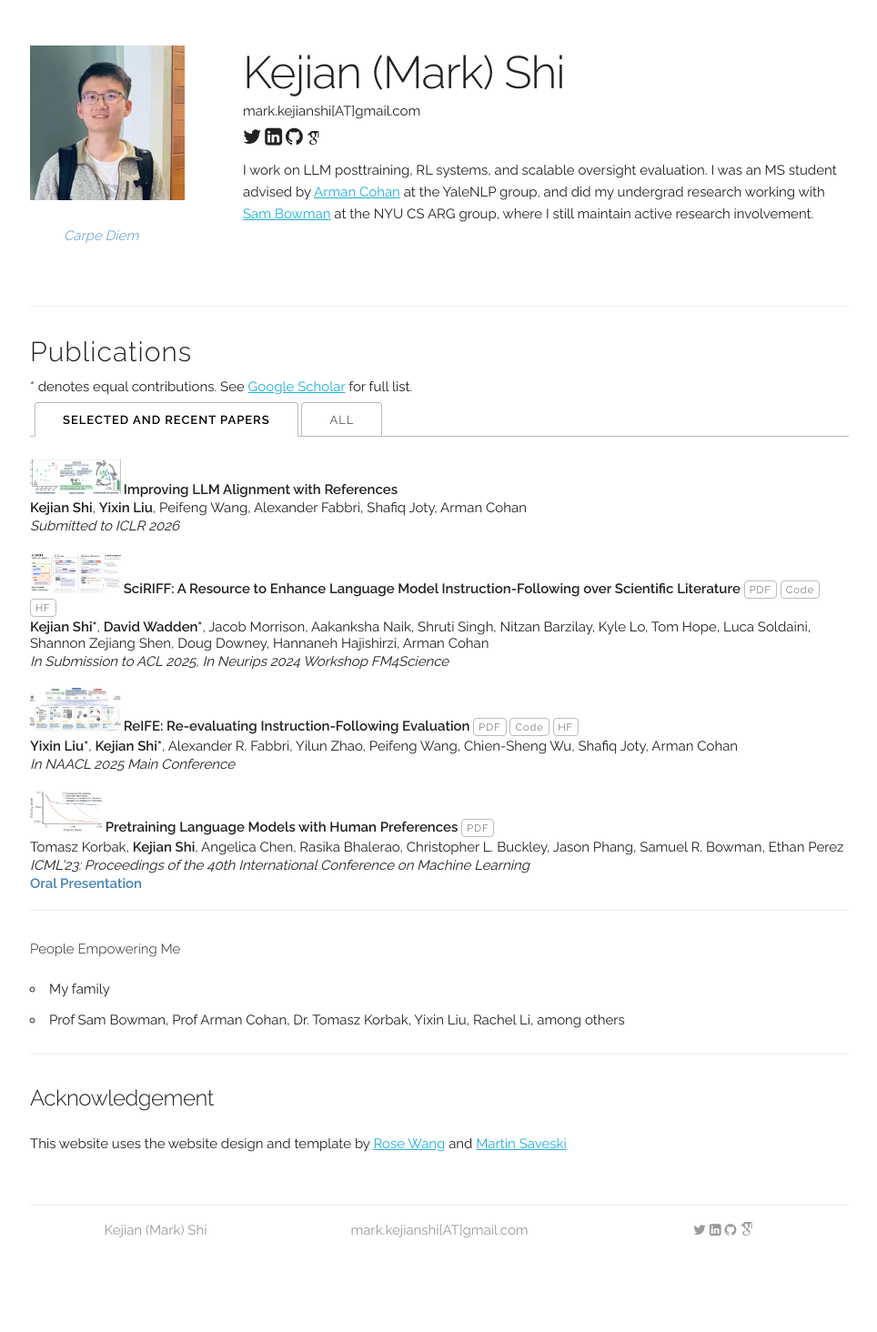
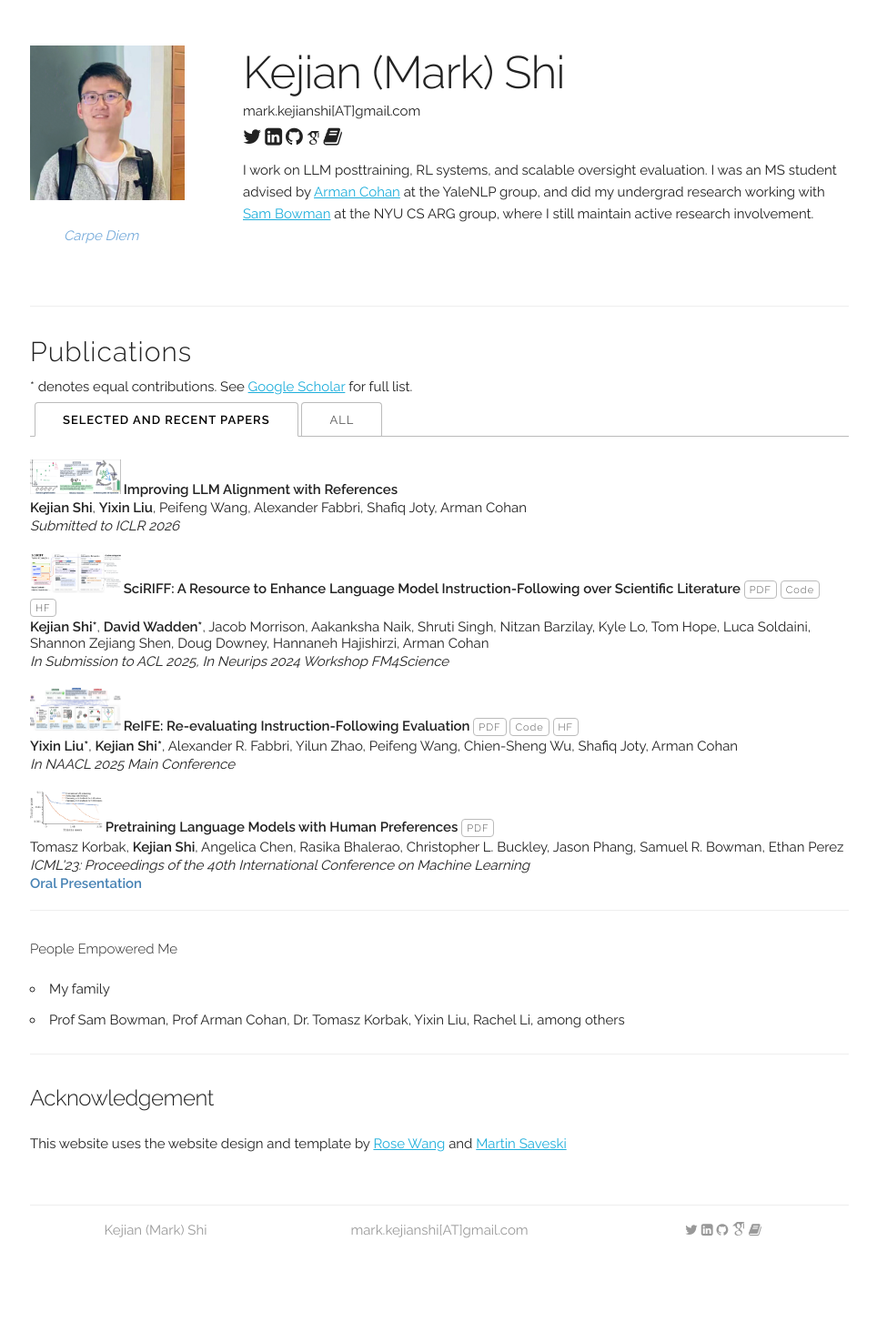
Before and after one commit to shi-kejian/shi-kejian.github.io, a Jekyll site: the page built from index.html, in a window 1280 px wide. Shown: the whole page at 91% size, without its empty margins (157-1121 px from the left). Built offline with Jekyll 4.4.1, drawn with Linux system fonts in a browser that asks for light colours; some web fonts are replaced.

Commit message:
add goodreads : )

```diff
--- a/_data/main_info.yaml
+++ b/_data/main_info.yaml
@@ -6,4 +6,5 @@ github: "https://github.com/shi-kejian"
 # google_analystics_tracking_id: 'V-dlwF4AAAAJ'
 google_scholar: "https://scholar.google.com/citations?user=KZbOHrUAAAAJ&hl=en"
 linkedin: "https://www.linkedin.com/in/kejian-shi/"
+goodreads: "https://www.goodreads.com/skjjegg"
 # cv: "/assets/uploads/cv_kejian_(2).pdf"
--- a/_layouts/default.html
+++ b/_layouts/default.html
@@ -92,6 +92,10 @@
               <span onclick="window.open('{{ site.data.main_info.google_scholar }}')" style="cursor: pointer">
                 <i class="ai ai-google-scholar ai-lg" aria-hidden="true"></i>
               </span>
+
+              <span onclick="window.open('{{ site.data.main_info.goodreads }}')" style="cursor: pointer">
+                <i class="fa fa-book" aria-hidden="true"></i>
+              </span>
               <!-- <span onclick="window.open('{{ site.data.main_info.cv }}')" style="cursor: pointer">
                 <i class="ai ai-cv" aria-hidden="true"></i>
               </span> -->
@@ -143,6 +147,9 @@
           <span onclick="window.open('{{ site.data.main_info.google_scholar }}')" style="cursor: pointer">
             <i class="ai ai-google-scholar ai-lg" aria-hidden="true"></i>
           </span>
+          <span onclick="window.open('{{ site.data.main_info.goodreads }}')" style="cursor: pointer">
+            <i class="fa fa-book" aria-hidden="true"></i>
+          </span>
         </div>
       </div>
     </div>
--- a/index.html
+++ b/index.html
@@ -127,7 +127,7 @@ title: Home
     </div>
 
     <div class="docs-section" id="ack">
-      <h6>People Empowering Me</h6>
+      <h6>People Empowered Me</h6>
       <ul>
         <li>My family</li>
         <li>Prof Sam Bowman, Prof Arman Cohan, Dr. Tomasz Korbak, Yixin Liu, Rachel Li, among others</li>
```
Also changed, not shown: images/goodreads.png (added).
